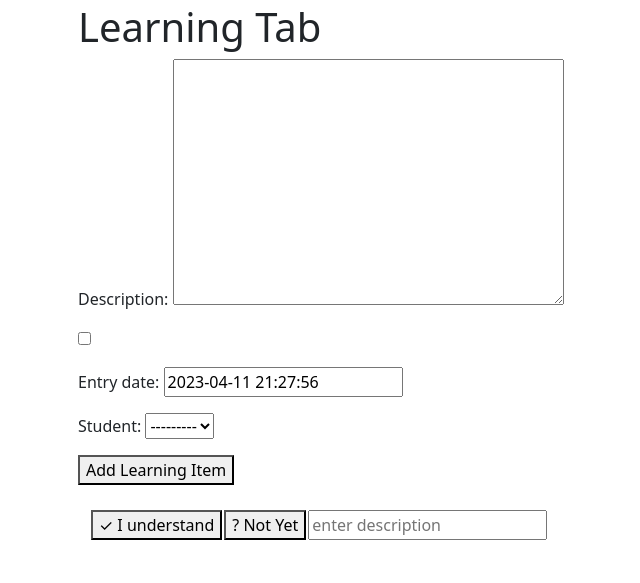
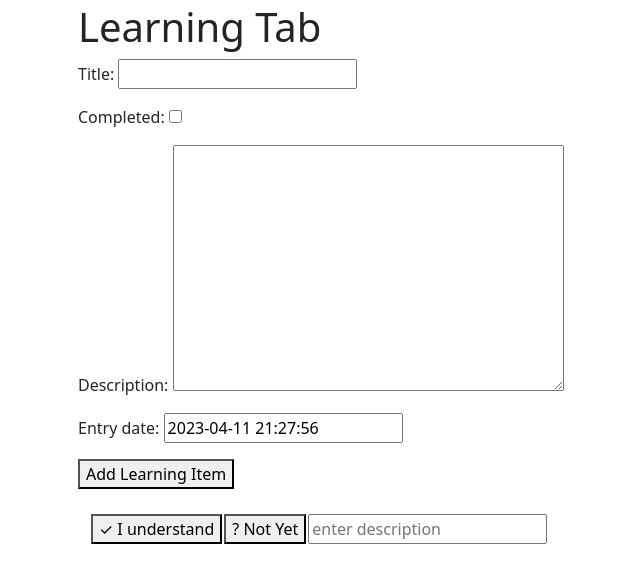
Before and after one commit to kyle-kyhu/Zonework, a Django app: page /learning_tab/ in a window 1280 px wide. Shown: the part 53-636 px from the top of the page, without its empty margins (4-644 px from the left). Run offline with Django 4.2, Linux system fonts and the light colour scheme; a user stored in the database is signed in; data that the repository does not hold is empty.

Commit message:
Fixed broken Learning Items

```diff
--- a/zonework_app/admin.py
+++ b/zonework_app/admin.py
@@ -1,4 +1,4 @@
 from django.contrib import admin
-from .models import Student, Item
+from .models import Student, LearningItem
 
 #admin.site.register(Student, Item)
--- a/zonework_app/forms.py
+++ b/zonework_app/forms.py
@@ -1,20 +1,12 @@
 from django import forms
-from .models import LearningItem, Item
+from .models import LearningItem
 
 class ItemForm(forms.ModelForm):
     class Meta:
         model = LearningItem
         fields = [
             "title",
-            "in_class",
+            'completed',
+            'description',
+            'entry_date'
         ]
-
-class ItemForm(forms.ModelForm):
-    class Meta:
-        model = Item
-        fields = [
-            "description",
-            "completed",
-            "entry_date",
-            "student",
-            ]
--- a/zonework_app/models.py
+++ b/zonework_app/models.py
@@ -10,18 +10,16 @@
     #school = models.ForeignKey(School, on_delete=models.CASCADE)
     class_names = models.TextField()
 
-class Item(models.Model):
-    completed = models.BooleanField(False)
+class LearningItem(models.Model):
+    title = models.CharField(max_length=200)
+    completed = models.BooleanField(default=False)
     description = models.TextField(max_length=200)
     entry_date = models.DateTimeField(default=timezone.now())
     student = models.ForeignKey(Student, on_delete=models.CASCADE)
 
-class LearningItem(models.Model):
-    completed = models.BooleanField(False)
-    entry_date = models.DateTimeField(default=timezone.now())
-    student = models.ForeignKey(Student, on_delete=models.CASCADE)
-    title = models.TextField(max_length=200)
-    in_class = models.TextField(max_length=200)
+    def __str__(self):
+        return f"{self.title} - {'Completed' if self.completed else 'Not-Completed'} - {self.entry_date}"
+
 
 
 # if label and description are blank
--- a/zonework_app/templates/zonework_app/dashboard.html
+++ b/zonework_app/templates/zonework_app/dashboard.html
@@ -8,7 +8,7 @@
     <h1>Dashboard</h1>
     <table>
         {% for item in items.all %}
-            <li>{{ item.title }} - {% if item.in_class %}In-class{% else %}Out-of-class{% endif %}</li>
+            <li>{{ item.title }} - {% if item.completed %}Completed{% else %}Not Completed{% endif %} - {{ item.entry_date }}</li>
         {% endfor %}
     </table>
 {% endblock %}
--- a/zonework_app/templates/zonework_app/learning_tab.html
+++ b/zonework_app/templates/zonework_app/learning_tab.html
@@ -9,7 +9,7 @@
     <h1>Learning Tab</h1>
     <form method="POST">
         {% csrf_token %}
-        {{ form.as_p }}
+        {{ form.as_p }}  <!-- This will render the form fields as a series of paragraphs -->
         <button type="submit">Add Learning Item</button>
     </form>
 
--- a/zonework_app/views.py
+++ b/zonework_app/views.py
@@ -1,5 +1,5 @@
 from django.shortcuts import render, redirect
-from .models import Item, Student
+from .models import LearningItem, Student
 from .forms import ItemForm
 from django.contrib import messages
 
@@ -13,13 +13,13 @@
 # Create your views here.
 
 @login_required
-#a list of all items belonging to a student
 def dashboard(request):
-    # Get or create the student instance for the logged-in user
     student, created = Student.objects.get_or_create(user=request.user)
+    items = LearningItem.objects.filter(student=student)
 
-    # Query for items for the logged in student
-    items = Item.objects.filter(student=student)
+    # Print items for debugging
+    # print(items)
+
     return render(request, 'zonework_app/dashboard.html', {'items': items})
 
 
@@ -31,7 +31,7 @@
             new_item = form.save(commit=False)
             new_item.student = request.user.student
             new_item.save()
-            return redirect("dashboard")
+            return redirect("zonework_app:dashboard")
     else:
         form = ItemForm()
     return render(request, 'zonework_app/learning_tab.html', {'form':form})
```
